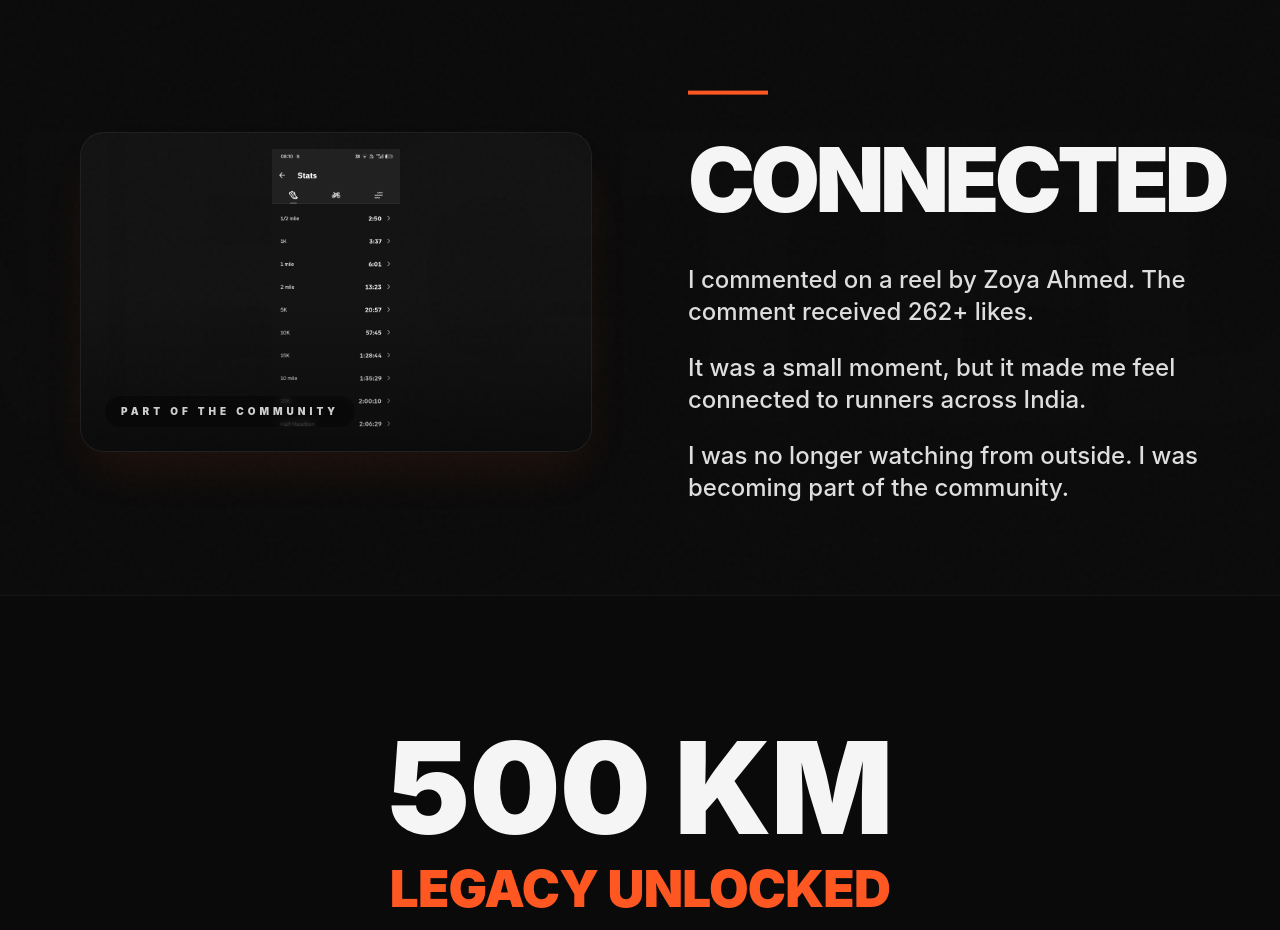
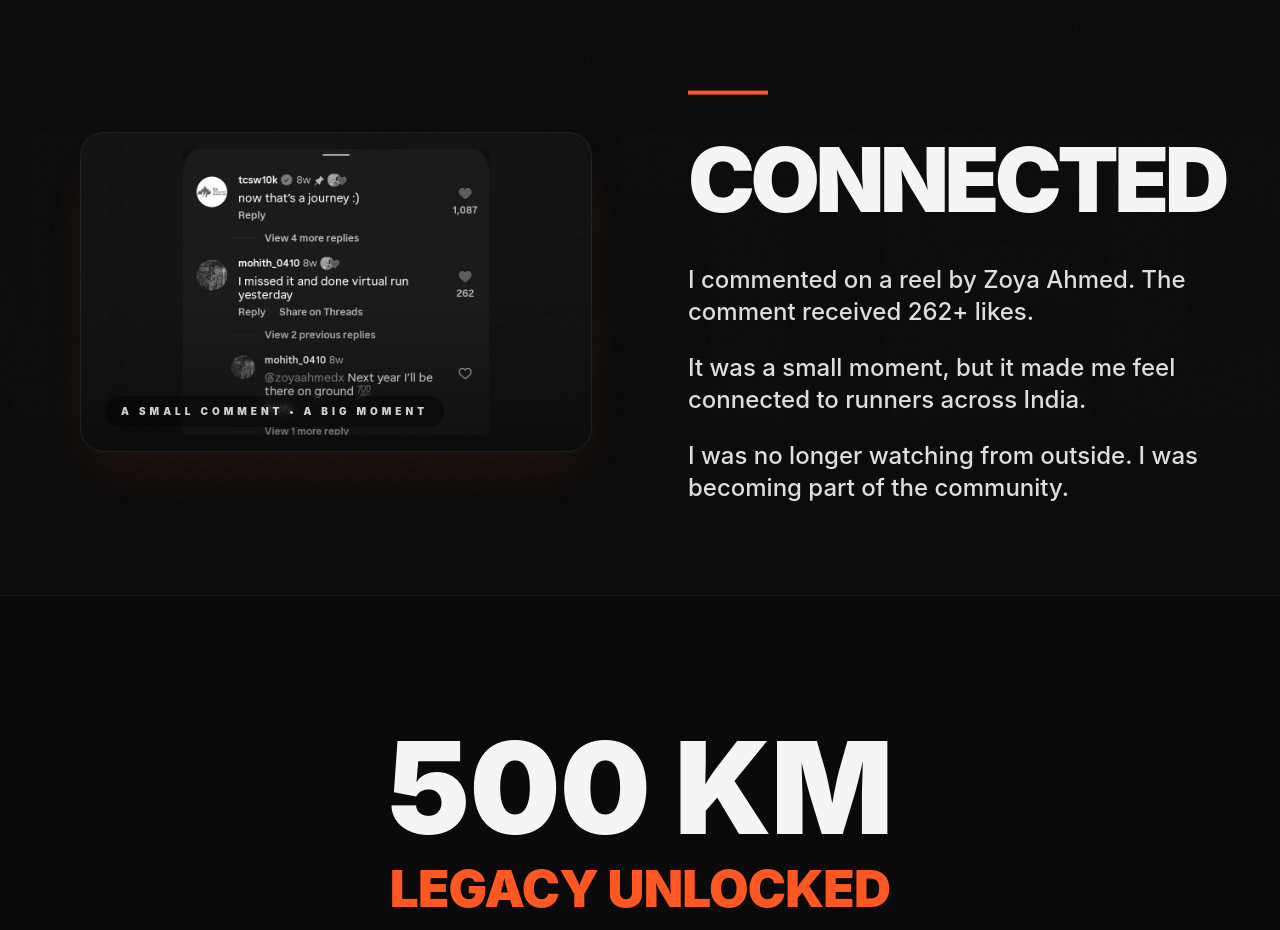
Before and after one commit to MohithKumar128/running-journey, a React (Vite) app: page / in a window 1280 px wide. Shown: the part 9780-10710 px from the top of the page. Built offline with nearby package versions, Linux system fonts and the light colour scheme.

Commit message:
Update Connected section with cropped reel screenshot

```diff
--- a/src/App.tsx
+++ b/src/App.tsx
@@ -162,8 +162,8 @@ function App() {
             "It was a small moment, but it made me feel connected to runners across India.",
             "I was no longer watching from outside. I was becoming part of the community."
           ]}
-          imagePath={import.meta.env.BASE_URL + "images/all time best running timings.jpeg"}
-          imageCaption="Part of the Community"
+          imagePath={import.meta.env.BASE_URL + "images/commented-reel.jpeg"}
+          imageCaption="A Small Comment • A Big Moment"
           aspectRatio="landscape"
         />
 
```
Also changed, not shown: public/images/commented-reel.jpeg (added), public/images/zoya-ahmeed-reel.jpg (added).
